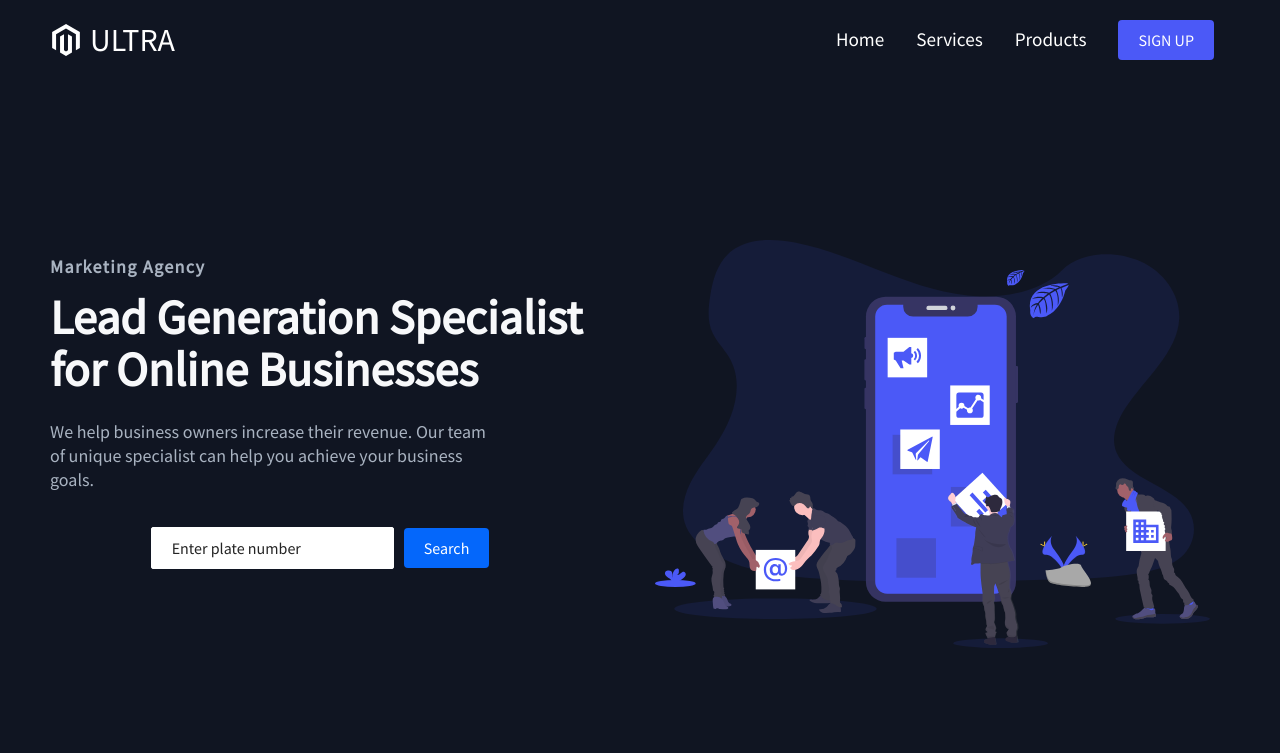
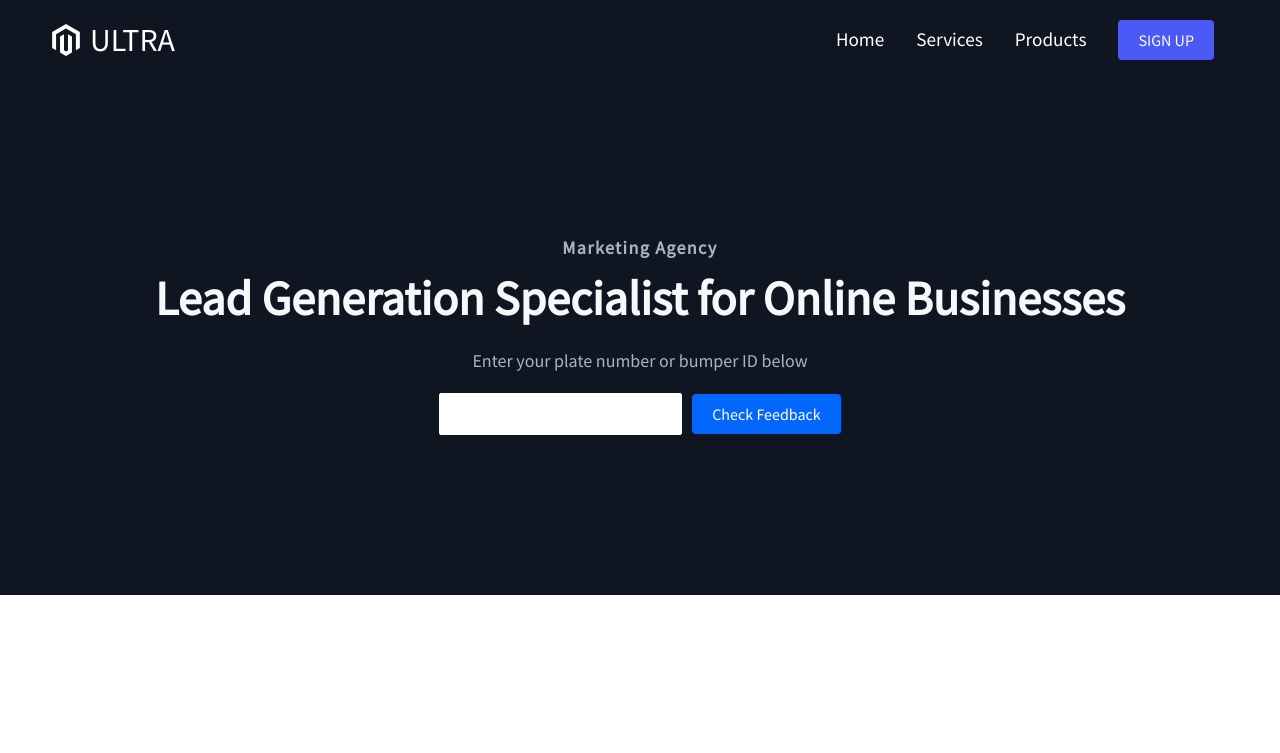
Before and after one commit to Meerkat007/collisionszero-ui, a React (Create React App) app: page / in a window 1280 px wide. Shown: the top 753 px of the page. Built offline with nearby package versions, Linux system fonts and the light colour scheme.

Commit message:
display feedback table

```diff
--- a/package.json
+++ b/package.json
@@ -7,6 +7,7 @@
     "@testing-library/react": "^11.1.0",
     "@testing-library/user-event": "^12.1.10",
     "axios": "^1.2.1",
+    "moment-timezone": "^0.5.40",
     "react": "^17.0.1",
     "react-dom": "^17.0.1",
     "react-icons": "^4.2.0",
--- /dev/null
+++ b/src/components/FeedbakView/FeedbackView.css
@@ -0,0 +1,45 @@
+.cz_tableview {
+    padding: 40px 0 0 0;
+}
+
+.cz_tableview.no_feedback {
+    color: var(--white-color);
+}
+
+.cz_tableview table {
+    border: 1px solid white;
+    border-collapse: collapse;
+    margin: 0 auto;
+    font-size: 0.9em;
+    font-family: sans-serif;
+    max-width: 800px;
+    width: 100%;
+    box-shadow: 0 0 20px rgb(0 0 0 / 15%);
+    text-align: left;
+}
+
+.cz_tableview thead {
+    border-bottom: 1px solid #dddddd;
+}
+
+.cz_tableview thead tr {
+    background-color: var(--white-color);
+    color: #000000;
+    text-align: left;
+}
+
+.cz_tableview th,
+.cz_tableview td {
+    padding: 12px 15px;
+}
+
+.cz_tableview tbody tr {
+    border-bottom: 1px solid #dddddd;
+    background-color: var(--white-color);
+    color: black;
+}
+
+.cz_tableview tbody tr:nth-of-type(even) {
+    background-color: var(--white-color);
+    color: black;
+}
--- a/src/components/FeedbakView/FeedbackView.js
+++ b/src/components/FeedbakView/FeedbackView.js
@@ -1,26 +1,36 @@
 import React from 'react';
+import {InfoSec, InfoRow, InfoColumn, TextWrapper, TopLine, Heading, Subtitle, ImgWrapper, Img} from '../InfoSection/InfoSection.elements'
+import { Container, Button } from '../../globalStyles'
+import './FeedbackView.css'
+import moment from 'moment-timezone'
 
 function FeedbackRow({feedbackItem}) {
     return (
-        <div>
-            <div>{`time`}</div>
-            <div>{feedbackItem.feedback}</div>
-        </div>
+        <tr>
+            <td>{moment(feedbackItem.callEndTimeEpochMillis).format('YYYY-MM-DD')}</td>
+            <td>{feedbackItem.feedback}</td>
+        </tr>
     )
 }
 
-export default function FeedbackView({
-    feedbackList
-}) {
+function TableView({feedbackList}) {
     if (!Array.isArray(feedbackList) || feedbackList.length === 0) {
         return (
-            <div>
+            <div className="cz_tableview no_feedback">
                 No feedback found!
             </div>
         )
     }
     return (
-        <div>
+        <div className="cz_tableview">
+            <table>
+                <thead>
+                    <tr>
+                        <th>Date</th>
+                        <th>Feedback</th>
+                    </tr>
+                </thead>
+                <tbody>
                     {feedbackList.map((feedback, index) => {
                         return (
                             <FeedbackRow
@@ -29,6 +39,35 @@ export default function FeedbackView({
                             />
                         )
                     })}
+                </tbody>
+            </table>
+
         </div>
     )
 }
+
+export default function FeedbackView({
+    feedbackList,
+    primary,
+    lightBg,
+    topLine,
+    lightTopLine,
+    lightText,
+    lightTextDesc,
+    headline,
+    description,
+    buttonLabel,
+    img,
+    alt,
+    imgStart,
+    start
+}) {
+    return (
+        <>
+            <TableView
+                feedbackList={feedbackList}
+            />
+        </>
+    )
+
+}
--- /dev/null
+++ b/src/components/InfoSection/InfoSectionSingleRow.js
@@ -0,0 +1,44 @@
+import React from 'react'
+import {InfoSec, InfoRow, InfoColumn, TextWrapper, TopLine, Heading, Subtitle, ImgWrapper, Img} from './InfoSection.elements'
+import { Container, Button } from '../../globalStyles'
+import { Link } from 'react-router-dom'
+
+ const InfoSectionSingleRow = ({
+
+    primary,
+    lightBg,
+    topLine,
+    lightTopLine,
+    lightText,
+    lightTextDesc,
+    headline,
+    description,
+    buttonLabel,
+    img,
+    alt,
+    imgStart,
+    start
+}) => {
+    return (
+        <>
+            <InfoSec lightBg={lightBg}>
+                <Container>
+                    <InfoRow imgStart={imgStart}>
+                            <TextWrapper>
+                            <TopLine lightTopLine={lightTopLine}>{topLine}</TopLine>
+                            <Heading lightText={lightText}>{headline}</Heading>
+                            <Subtitle lightTextDesc={lightTextDesc}>{description}</Subtitle>
+                            <Link to='/sign-up'>
+                            <Button big fontBig primary={primary}>
+                                {buttonLabel}
+                            </Button>
+                            </Link>
+                            </TextWrapper>
+                    </InfoRow>
+                </Container>
+            </InfoSec>
+        </>
+    )
+}
+
+export default InfoSectionSingleRow;
--- a/src/components/InfoSection/InfoSectionWithInput.js
+++ b/src/components/InfoSection/InfoSectionWithInput.js
@@ -3,6 +3,7 @@ import {InfoSec, InfoRow, InfoColumn, TextWrapper, TopLine, Heading, Subtitle, I
 import { Container, Button } from '../../globalStyles'
 import { Link } from 'react-router-dom'
 import {Form, FormInput} from '../Footer/Footer.elements'
+import {FeedbackView} from '..'
 
  const InfoSectionWithInput = ({
 
@@ -19,25 +20,31 @@ import {Form, FormInput} from '../Footer/Footer.elements'
     alt,
     imgStart,
     start,
-    onClick
+    onClick,
+    feedbackList,
+    showFeedback,
+    isGettingFeedback,
 }) => {
     const [plateNum, setPlateNum] = React.useState('');
     console.log(plateNum)
     return (
         <>
             <InfoSec lightBg={lightBg}>
-                <Container>
-                    <InfoRow imgStart={imgStart}>
-                        <InfoColumn>
-                            <TextWrapper>
+                <Container style={{textAlign: 'center'}}>
                     <TopLine lightTopLine={lightTopLine}>{topLine}</TopLine>
                     <Heading lightText={lightText}>{headline}</Heading>
-                            <Subtitle lightTextDesc={lightTextDesc}>{description}</Subtitle>
-                            <Form>
+                    <Subtitle
+                        style={{
+                            margin: '0 auto 20px',
+                            maxWidth: '480px'
+                        }}
+                        lightTextDesc={lightTextDesc}
+                    >{description}</Subtitle>
+                    <Form style={{width: '100%'}}>
                         <FormInput
                             name='plateNumber'
                             type='text'
-                                    placeholder='Enter plate number'
+                            placeholder=''
                             onChange={(event) => {
                                 setPlateNum(event.target.value)
                             }}
@@ -48,16 +55,21 @@ import {Form, FormInput} from '../Footer/Footer.elements'
                                 event.preventDefault();
                                 onClick(plateNum)}
                             }
-                                >Search</Button>
+                            disabled={isGettingFeedback}
+                        >
+                            {isGettingFeedback
+                                ? 'Checking...'
+                                : 'Check Feedback'
+                            }
+                        </Button>
                     </Form>
-                            </TextWrapper>
-                        </InfoColumn>
-                        <InfoColumn>
-                        <ImgWrapper start={start}>
-                            <Img src={img} alt={alt} />
-                        </ImgWrapper>
-                        </InfoColumn>
-                    </InfoRow>
+                    {
+                        showFeedback && (
+                            <FeedbackView
+                                feedbackList={feedbackList}
+                            />
+                        )
+                    }
                 </Container>
             </InfoSec>
         </>
--- a/src/components/index.js
+++ b/src/components/index.js
@@ -4,3 +4,4 @@ export { default as InfoSection } from './InfoSection/InfoSection';
 export { default as Pricing } from './Pricing/Pricing';
 export { default as InfoSectionWithInput} from './InfoSection/InfoSectionWithInput'
 export { default as FeedbackView} from './FeedbakView/FeedbackView'
+export {default as InfoSectionSingleRow} from './InfoSection/InfoSectionSingleRow'
--- a/src/index.css
+++ b/src/index.css
@@ -1,3 +1,7 @@
+:root {
+  --white-color: #f7f8fa;
+}
+
 body {
   margin: 0;
   font-family: -apple-system, BlinkMacSystemFont, 'Segoe UI', 'Roboto', 'Oxygen',
--- a/src/pages/HomePage/Data.js
+++ b/src/pages/HomePage/Data.js
@@ -7,7 +7,7 @@ export const homeObjOne = {
     topLine: 'Marketing Agency',
     headline: 'Lead Generation Specialist for Online Businesses',
     description:
-      'We help business owners increase their revenue. Our team of unique specialist can help you achieve your business goals.',
+      'Enter your plate number or bumper ID below',
     buttonLabel: 'Get Started',
     imgStart: '',
     img: require('../../images/svg-1.svg'),
--- a/src/pages/HomePage/Home.js
+++ b/src/pages/HomePage/Home.js
@@ -9,6 +9,7 @@ const LOOKBACK_DAYS_EPOCH_MILLIS = ONE_DAY_EPOCH_MILLIS * 90;
 const Home = () => {
     const [feedback, setFeedback] = React.useState([]);
     const [showFeedback, setShowFeedback] = React.useState(false)
+    const [isGettingFeedback, setIsGettingFeedback] = React.useState(false)
 
     function queryData(plateNumber) {
         // get current date time
@@ -35,6 +36,7 @@ const Home = () => {
             }
           }
 
+        setIsGettingFeedback(true)
         axios.get(url, config)
             .then(function (response) {
                 // handle success
@@ -46,7 +48,7 @@ const Home = () => {
                 console.log(error);
             })
             .finally(function () {
-            // always executed
+                setIsGettingFeedback(false);
             });
     }
 
@@ -56,16 +58,11 @@ const Home = () => {
                 onClick={(plateNumber) => {
                     queryData(plateNumber)
                 }}
+                isGettingFeedback={isGettingFeedback}
+                showFeedback={showFeedback}
+                feedbackList={feedback}
                 {...homeObjOne}
             />
-            {
-                showFeedback && (
-                    <FeedbackView
-                        feedbackList={feedback}
-                    />
-                )
-            }
-
             <InfoSection {...homeObjThree} />
             <InfoSection {...homeObjTwo} />
             <Pricing />
```
Also changed, not shown: 1 other file (tests, documents, lock files or other folders). Lines whose indentation alone changed are shown as unchanged.
